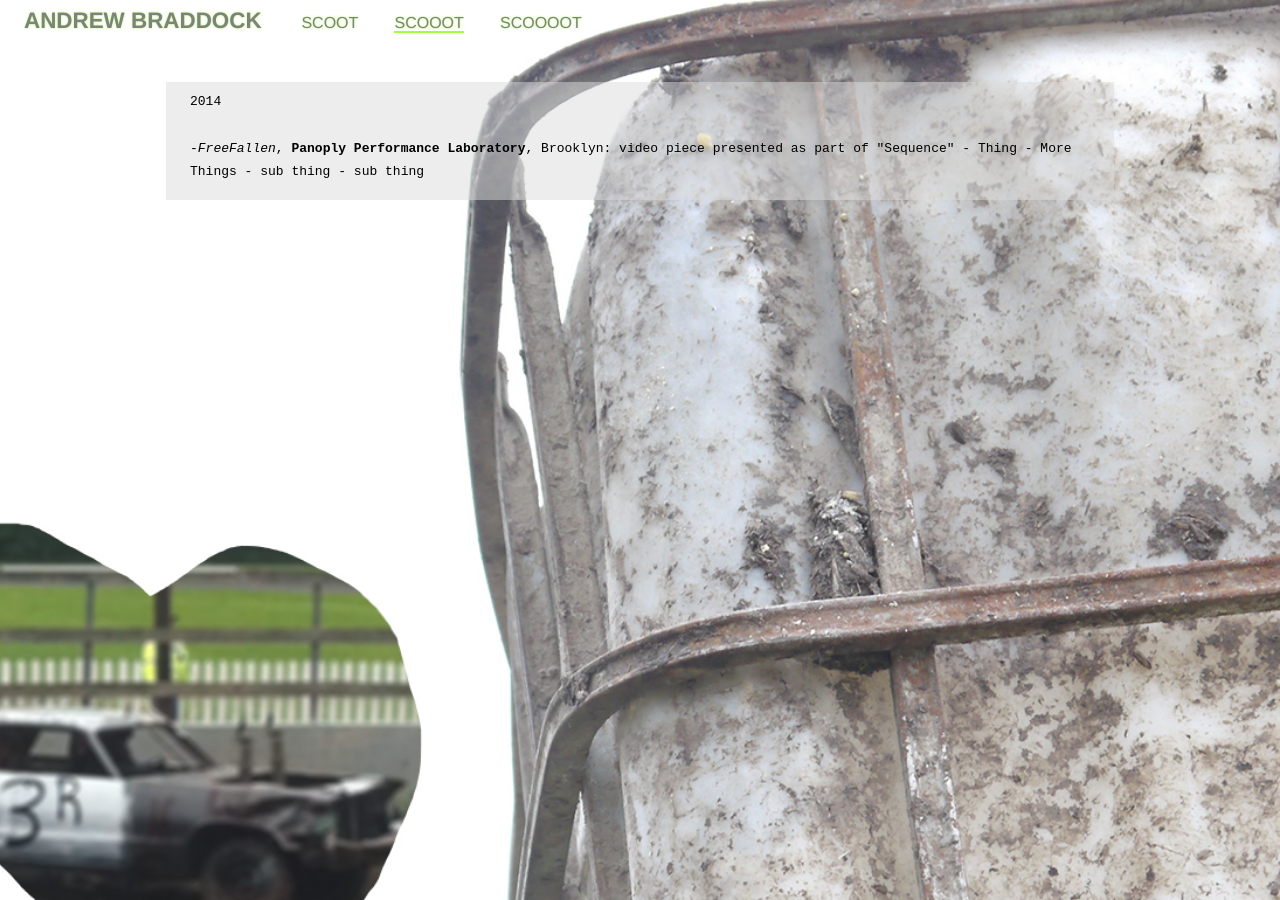
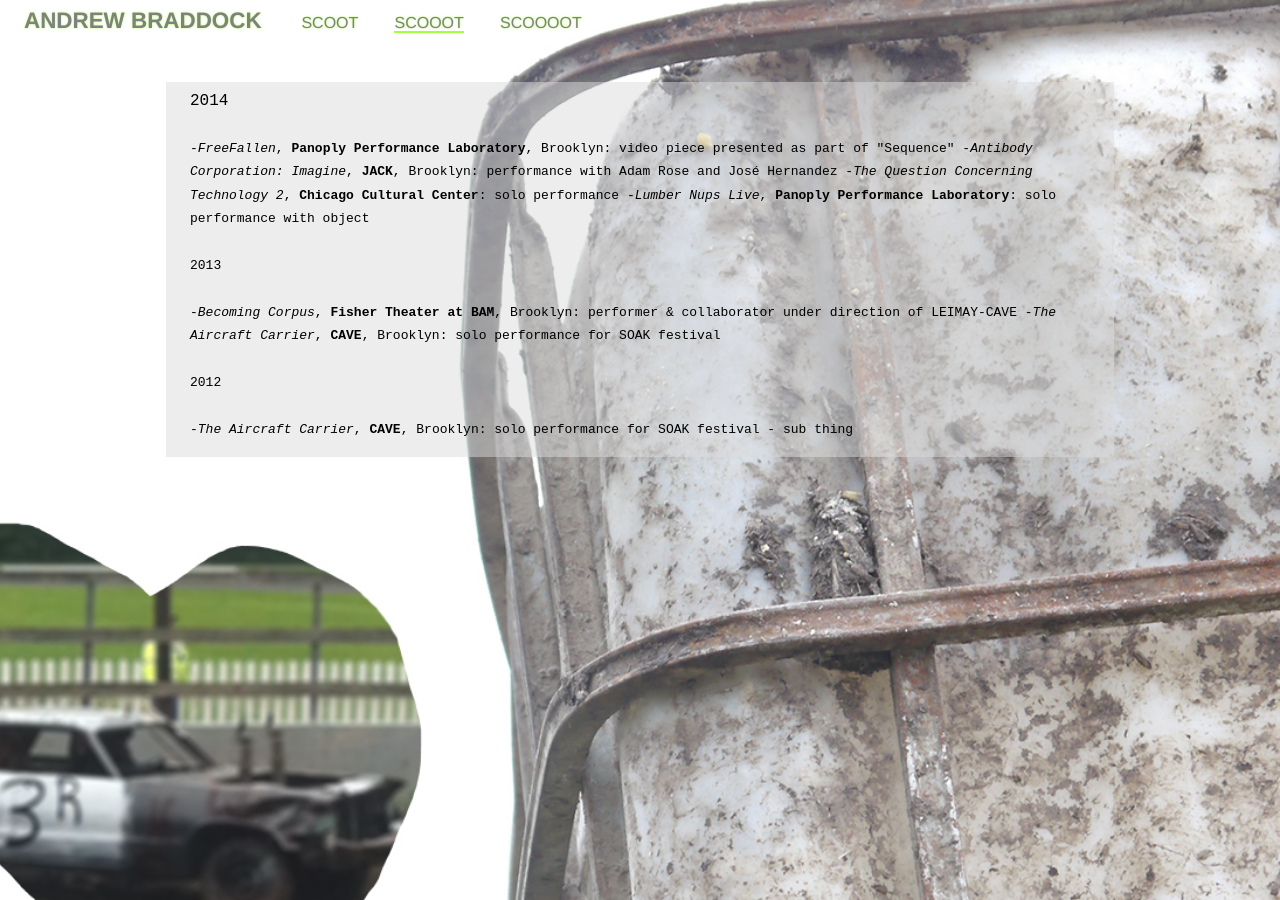
Before and after one commit to scootfence/scootfence.github.io, a Jekyll site: the page built from about.md, in a window 1280 px wide. Built offline with Jekyll 4.4.1, drawn with Linux system fonts in a browser that asks for light colours; Markdown is read by kramdown in place of the engine named in the settings.

Commit message:
Update about.md

```diff
--- a/about.md
+++ b/about.md
@@ -4,11 +4,22 @@ title: History &amp; CV
 permalink: about/index.html
 ---
 <font size="2">
+<font size="3">
 2014
+</font>
 <br><br>
 -<i>FreeFallen</i>, <b>Panoply Performance Laboratory</b>, Brooklyn: video piece presented as part of "Sequence"
-- Thing
-- More Things
-    - sub thing
+-<i>Antibody Corporation: Imagine</i>, <b>JACK</b>, Brooklyn: performance with Adam Rose and José Hernandez
+-<i>The Question Concerning Technology 2</i>, <b>Chicago Cultural Center</b>: solo performance
+-<i>Lumber Nups Live</i>, <b>Panoply Performance Laboratory</b>: solo performance with object
+<br><br>
+2013
+<br><br>
+-<i>Becoming Corpus</i>, <b>Fisher Theater at BAM</b>, Brooklyn: performer & collaborator under direction of LEIMAY-CAVE
+-<i>The Aircraft Carrier</i>, <b>CAVE</b>, Brooklyn: solo performance for SOAK festival
+<br><br>
+2012
+<br><br>
+-<i>The Aircraft Carrier</i>, <b>CAVE</b>, Brooklyn: solo performance for SOAK festival
     - sub thing
 </font>
```
